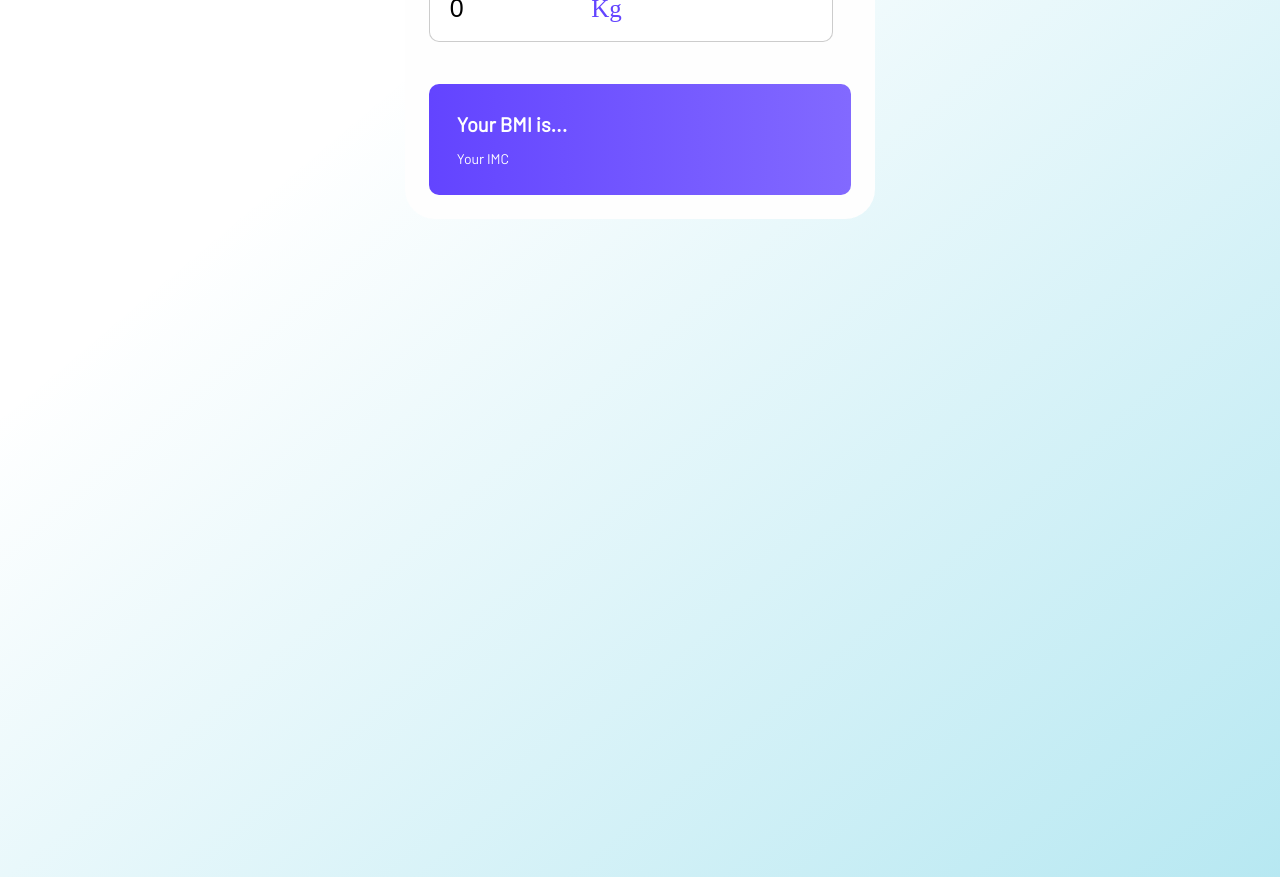
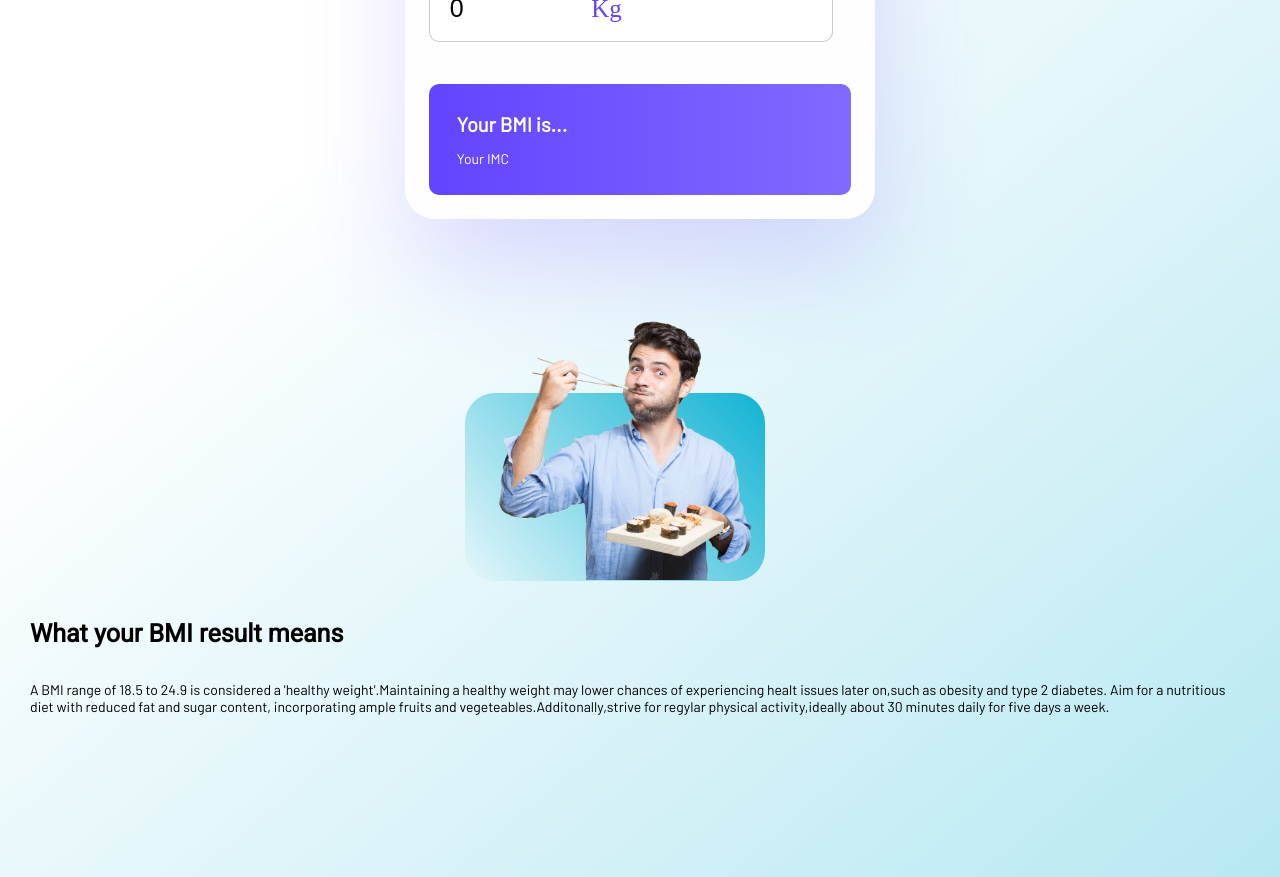
Before and after one commit to MatthiasUrgu/body-mass-index-calculator, a React (Create React App) app: page / in a window 1280 px wide. Shown: the part 680-1557 px from the top of the page. Built offline with nearby package versions, Linux system fonts and the light colour scheme.

Commit message:
creation logo
debut création log pour le composant ListPargraph

```diff
--- a/src/App.jsx
+++ b/src/App.jsx
@@ -1,11 +1,15 @@
 import React from 'react';
 import s from './App.module.scss'
 import Header from "components/header/header"
+import MenPictures from 'components/MenPictures/MenPictures';
+import ListParagraphLogo from 'components/ListParagraphLogo/ListParagraphLogo';
 
 function App() {
   return (
     <div className={s.container}>
       <Header />
+      <MenPictures/>
+      <ListParagraphLogo/>
     </div>
   );
 }
--- a/src/components/CardCalculator/cardCalculator.jsx
+++ b/src/components/CardCalculator/cardCalculator.jsx
@@ -11,7 +11,7 @@ function CardCalculator({result,resultText}) {
     function toggleMetric(e){
         setMetric(!isMetric)
 
-        console.log("isMetric" +isMetric);
+
 
     }
 
@@ -28,11 +28,11 @@ function CardCalculator({result,resultText}) {
 
     function calculateBMI() {
         if (isMetric === true) {
-            console.log(isMetric);
+
             const IMC = (Weight / (Height * Height))
           return IMC.toFixed(1);
         } else{
-            console.log(isMetric);
+
             const BMI = Weight / (Height * Height)*703
           return BMI.toFixed(1);
         }
@@ -60,12 +60,12 @@ function CardCalculator({result,resultText}) {
                     <h1>Enter your details below</h1>
                     <div className={`${s.flexRadio} ${s.marginTop}`}>
                         <div className={s.metric}>
-                            <input onChange={toggleMetric} type="radio" name="Metric"  value="metric" checked={isMetric} />
+                            <input onChange={toggleMetric} type="radio" name="Metric"   checked={isMetric} />
 
                             <label>Metric</label>
                         </div>
                         <div className={s.imperial}>
-                            <input onChange={toggleMetric} type="radio" name="imperial" value="imperial" checked={!isMetric} />
+                            <input onChange={toggleMetric} type="radio" name="imperial"  checked={!isMetric} />
                             <label>Imperial</label>
                         </div>
                     </div>
--- a/src/components/CardCalculator/style.module.scss
+++ b/src/components/CardCalculator/style.module.scss
@@ -5,7 +5,7 @@
   background-color: $backCard;
   padding: 1.5em;
   border-radius: 30px;
-
+  box-shadow: 6px 47px 107px -3px rgba(99,68,255,0.2);
   h1 {
     display: flex;
     justify-content: center;
--- /dev/null
+++ b/src/components/ListParagraphLogo/ListParagraphLogo.jsx
@@ -0,0 +1,20 @@
+import s from './style.module.scss'
+import ParagraphLogo from 'components/ParagraphLogo/ParagraphLogo';
+import logo1 from "assets/img/logo.png"
+function ListParagraphLogo(props) {
+    return (
+        <section className={s.ListContainer}>
+            <ParagraphLogo logo={logo1}
+                        title="Healthy eating"
+                        content="abc"/>
+            <ParagraphLogo logo={logo1}
+                        title="Regular exercice"
+                        content="abc"/>
+            <ParagraphLogo logo={logo1}
+                        title="Adequate sleep"
+                        content="abc"/>
+        </section>
+    );
+}
+
+export default ListParagraphLogo;
--- /dev/null
+++ b/src/components/MenPictures/MenPictures.jsx
@@ -0,0 +1,18 @@
+import men from 'assets/img/jeune-homme.png'
+import s from './style.module.scss'
+import Paragraph from 'components/Paragraph/Paragraph';
+
+function MenPictures() {
+    return (
+        <section className={s.picture}>
+            <div className={s.men}>
+                <div className={s.backgroundMen}></div>
+                <img src={men} alt="men"/>
+            </div>
+            <Paragraph title="What your BMI result means"
+                       content="A BMI range of 18.5 to 24.9 is considered a 'healthy weight'.Maintaining a healthy weight may lower chances of experiencing healt issues later on,such as obesity and type 2 diabetes. Aim for a nutritious diet with reduced fat and sugar content, incorporating ample fruits and vegeteables.Additonally,strive for regylar physical activity,ideally about 30 minutes daily for five days a week."/>
+        </section>
+    );
+}
+
+export default MenPictures;
--- /dev/null
+++ b/src/components/MenPictures/style.module.scss
@@ -0,0 +1,31 @@
+@import "/src/variable.scss";
+
+.picture {
+
+  display: flex;
+  flex-direction: column;
+  align-items: center;
+
+.men{
+    margin-top: -6em;
+
+  img {
+
+    width: 350px;
+    z-index: 1;
+  }
+  .backgroundMen {
+    position: relative;
+    top: 270px;
+    width: 300px;
+    height: 188px;
+    background: linear-gradient(
+        45deg,
+        rgba(255, 255, 255, 0) 0%,
+        rgba(17, 179, 211, 1) 100%
+      );
+    border-radius: 30px;
+    z-index: -1;
+  }
+}
+}
--- /dev/null
+++ b/src/components/Paragraph/Paragraph.jsx
@@ -0,0 +1,13 @@
+import s from './style.module.scss'
+
+function Paragraph({title,content}) {
+    return (
+        <section className={s.containerParagraph}>
+
+            <h1>{title}</h1>
+            <p>{content}</p>
+        </section>
+    );
+}
+
+export default Paragraph;
--- /dev/null
+++ b/src/components/Paragraph/style.module.scss
@@ -0,0 +1,14 @@
+@import "/src/variable.scss";
+
+
+.containerParagraph{
+    margin-top: 2em;
+    h1{
+      @include title;
+    }
+    p{
+        margin-top: 2em;
+    @include contentText;
+    }
+
+}
--- /dev/null
+++ b/src/components/ParagraphLogo/ParagraphLogo.jsx
@@ -0,0 +1,14 @@
+import s from './style.module.scss'
+
+function ParagraphLogo({logo,content,title}) {
+    return (
+        <section className={s.containerParagraph}>
+        <img src={logo} alt="logo" />
+        <h1>{title}</h1>
+        <p>{content}</p>
+    </section>
+
+    );
+}
+
+export default ParagraphLogo;
--- a/src/variable.scss
+++ b/src/variable.scss
@@ -34,7 +34,7 @@ $SizeContent: 14px;
 //Background-color Card
 $backCard:rgba(254, 254, 254);
 //Color metric and radio button
-$BluePrimmary:rgb(99, 68, 255);
+$BluePrimmary:#6344ff;
 
 //Gradient for the header
 $GradientHeader: linear-gradient(
```
Also changed, not shown: src/assets/img/jeune-homme.png (added), src/components/ListParagraphLogo/style.module.scss (added), src/components/ParagraphLogo/style.module.scss (added).
